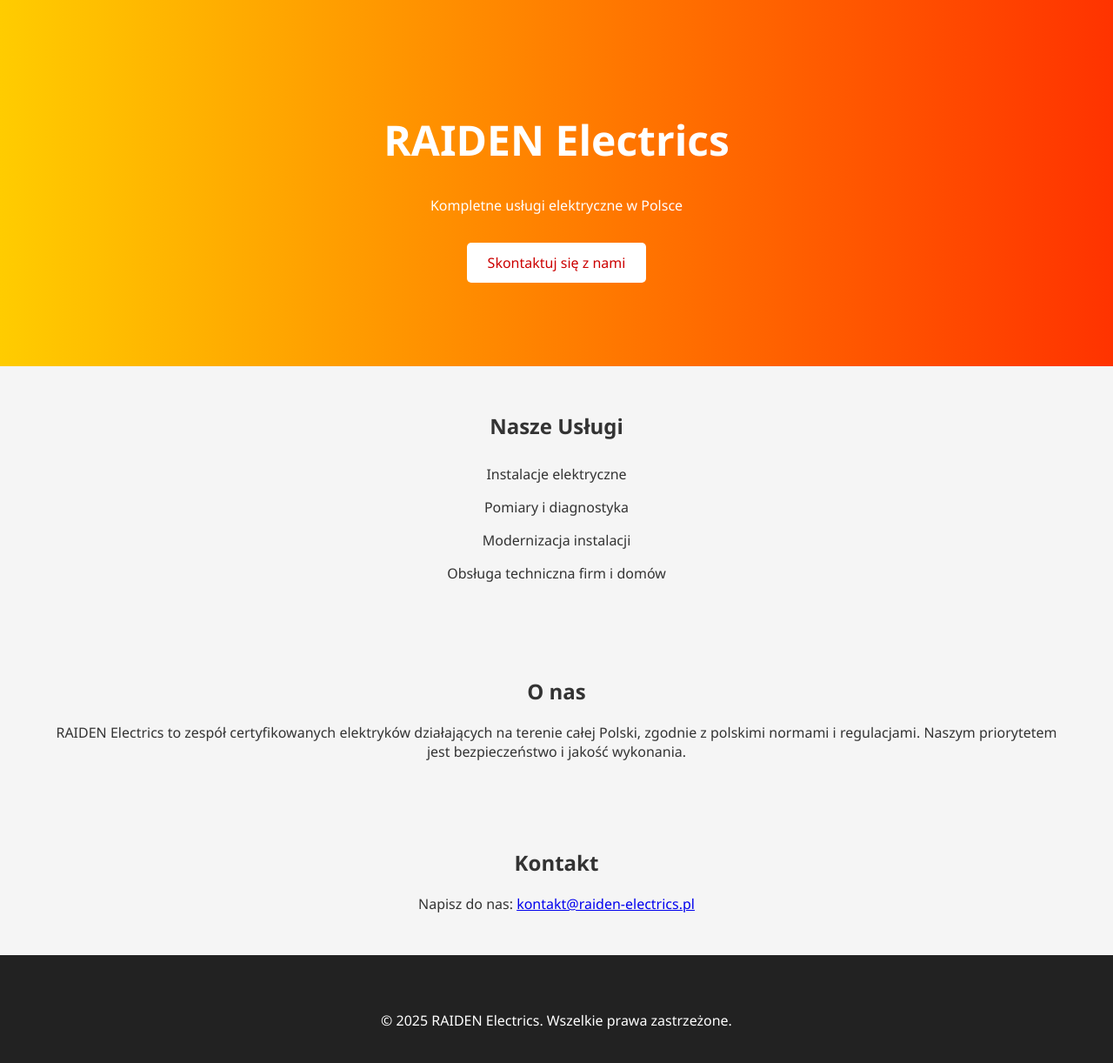
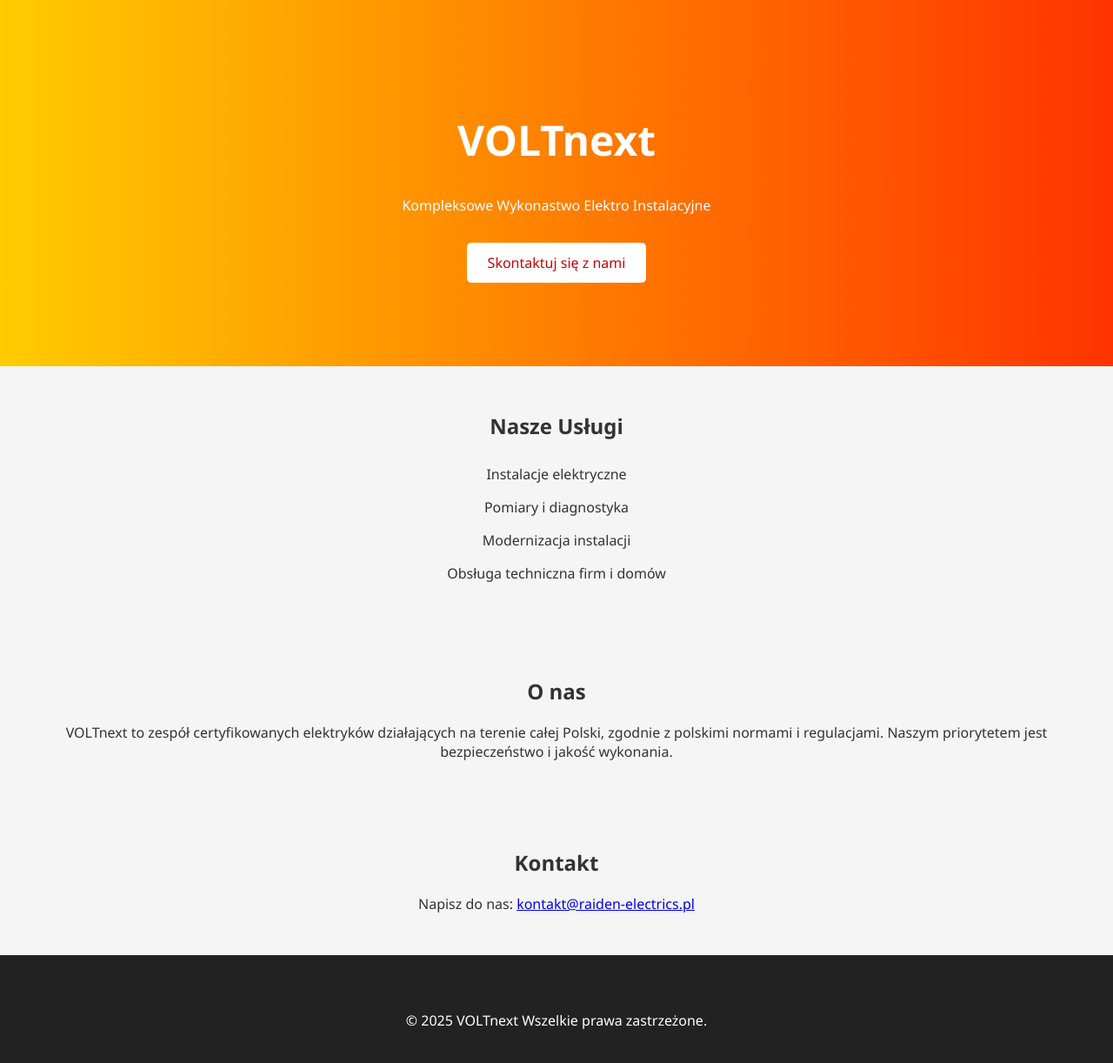
Before and after one commit to RaidenElektrycy/Raiden, a plain HTML site: page index.html in a window 1280 px wide. Shown: the whole page at 87% size. Drawn offline with Linux system fonts and the light colour scheme.

Commit message:
Update index.html

```diff
--- a/index.html
+++ b/index.html
@@ -9,8 +9,8 @@
 <body>
   <header class="hero">
     <div class="container">
-      <h1>RAIDEN Electrics</h1>
-      <p>Kompletne usługi elektryczne w Polsce</p>
+      <h1>VOLTnext</h1>
+      <p>Kompleksowe Wykonastwo Elektro Instalacyjne</p>
       <a href="#contact" class="btn">Skontaktuj się z nami</a>
     </div>
   </header>
@@ -30,7 +30,7 @@
   <section class="about">
     <div class="container">
       <h2>O nas</h2>
-      <p>RAIDEN Electrics to zespół certyfikowanych elektryków działających na terenie całej Polski, zgodnie z polskimi normami i regulacjami. Naszym priorytetem jest bezpieczeństwo i jakość wykonania.</p>
+      <p>VOLTnext to zespół certyfikowanych elektryków działających na terenie całej Polski, zgodnie z polskimi normami i regulacjami. Naszym priorytetem jest bezpieczeństwo i jakość wykonania.</p>
     </div>
   </section>
 
@@ -43,7 +43,7 @@
 
   <footer>
     <div class="container">
-      <p>&copy; 2025 RAIDEN Electrics. Wszelkie prawa zastrzeżone.</p>
+      <p>&copy; 2025 VOLTnext Wszelkie prawa zastrzeżone.</p>
     </div>
   </footer>
 </body>
```
